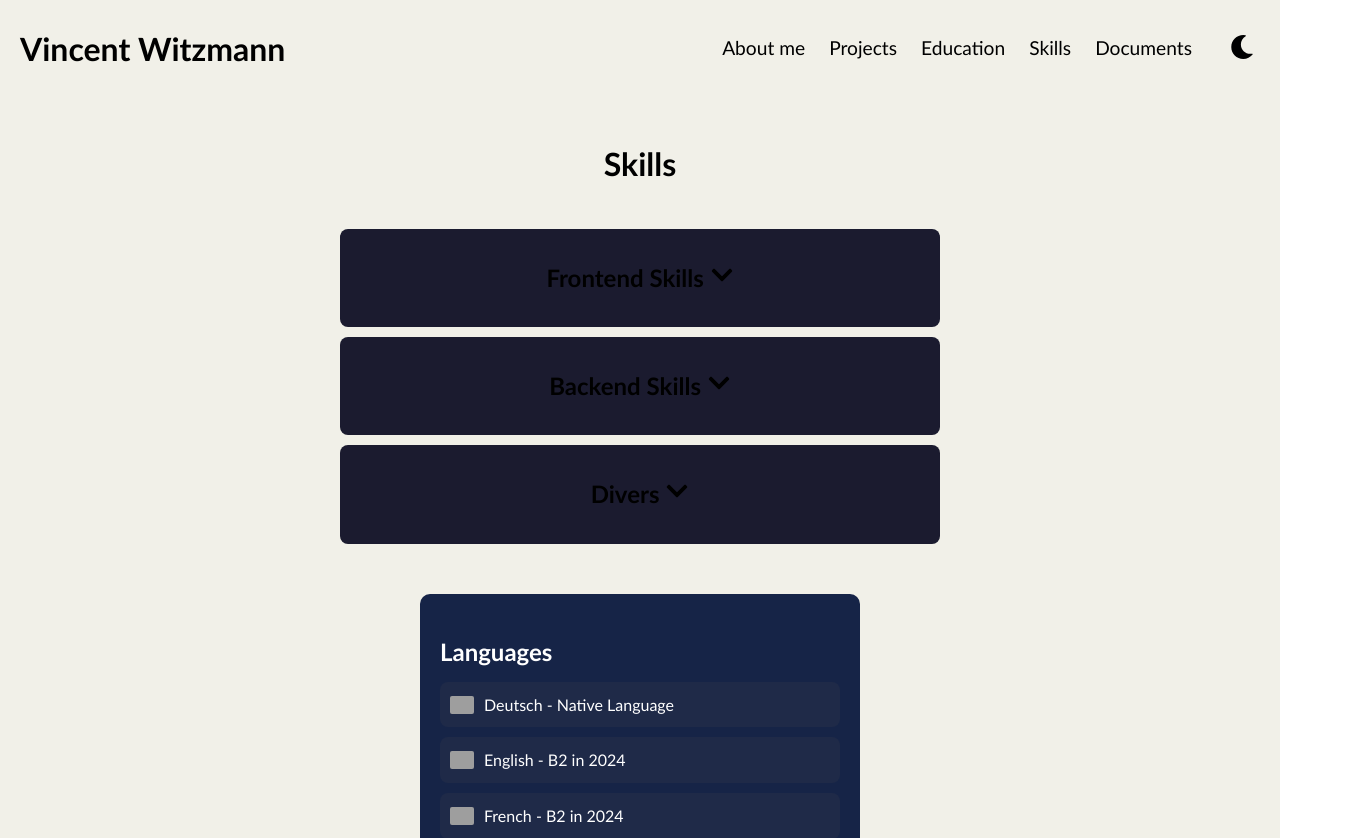
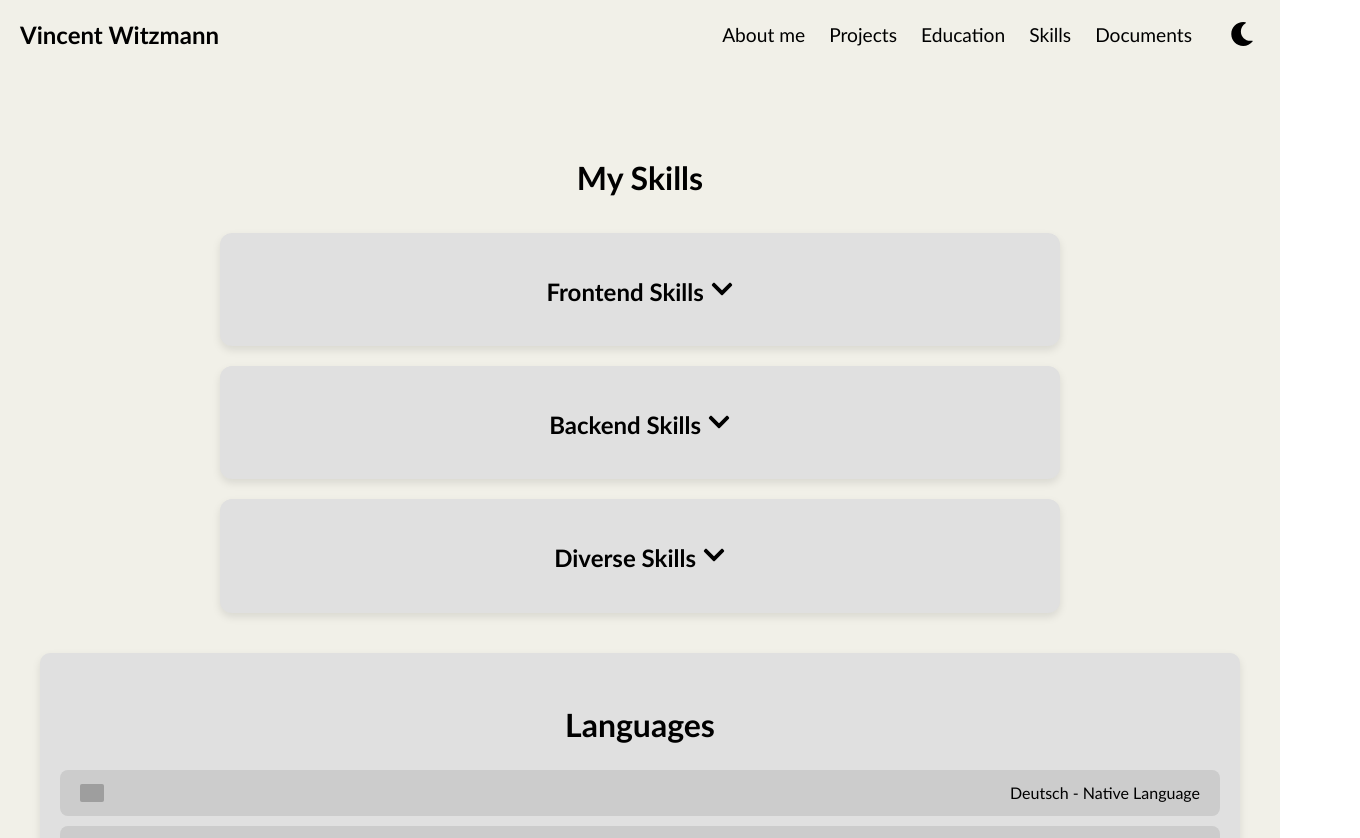
Before and after one commit to Vinc18/Webseite, a Next.js app: page /skills in a window 1280 px wide. Shown: the part 20-858 px from the top of the page, 1360 px wide, since content can reach past the window. Built offline with nearby package versions, Linux system fonts and the light colour scheme; grey boxes are pictures that could not be loaded.

Commit message:
skills page new

```diff
--- a/pages/skills.js
+++ b/pages/skills.js
@@ -1,15 +1,13 @@
 import React, { useState, useEffect } from 'react';
 import styles from '../styles/Skills.module.css';
 import {
-  FaCog, FaGithub, FaInstagram, FaLinkedin, FaHtml5, FaCss3Alt, FaJs, FaNodeJs,
-  FaPython, FaJava, FaGitAlt, FaDocker, FaChevronUp, FaChevronDown, FaEnvelope, FaSun, FaMoon, FaBars, FaTimes
+  FaGithub, FaLinkedin, FaHtml5, FaCss3Alt, FaJs, FaNodeJs,
+  FaPython, FaJava, FaGitAlt, FaDocker, FaChevronUp, FaChevronDown, FaSun, FaMoon
 } from 'react-icons/fa';
 import {
   SiNextdotjs, SiMongodb, SiMicrosoftsqlserver, SiDotnet, SiVisualstudiocode,
   SiTailwindcss, SiFigma, SiAzuredevops
 } from 'react-icons/si';
-import { GiBookCover } from 'react-icons/gi';
-import globalStyles from '../styles/App.module.css';
 
 const languages = [
   { name: 'Deutsch - Native Language', imgSrc: '/images/de.svg' },
@@ -19,7 +17,6 @@ const languages = [
 
 const Skills = () => {
   const [isDarkMode, setIsDarkMode] = useState(false);
-  const [isMenuOpen, setIsMenuOpen] = useState(false);
   const [activeSkill, setActiveSkill] = useState(null);
 
   useEffect(() => {
@@ -37,100 +34,46 @@ const Skills = () => {
     });
   };
 
-  const toggleMenu = () => {
-    setIsMenuOpen(!isMenuOpen);
-  };
-
   const toggleSkill = (skill) => {
     setActiveSkill(activeSkill === skill ? null : skill);
   };
 
   return (
-    <div className={isDarkMode ? globalStyles.darkMode : globalStyles.lightMode}>
-      <header className={globalStyles.header}>
-        <nav className={globalStyles.nav}>
-          <div className={globalStyles.navLeft}>
-            <h1 className={globalStyles.brandName}>Vincent Witzmann</h1>
+    <div className={isDarkMode ? styles.darkMode : styles.lightMode}>
+      <header className={styles.header}>
+        <nav className={styles.nav}>
+          <div className={styles.navLeft}>
+            <h1 className={styles.brandName}>Vincent Witzmann</h1>
           </div>
-          <div className={globalStyles.navRight}>
-            <ul className={`${globalStyles.navList} ${isMenuOpen ? globalStyles.showNav : ''}`}>
+          <div className={styles.navRight}>
+            <ul className={styles.navList}>
               <li><a href="/">About me</a></li>
               <li><a href="/projects">Projects</a></li>
               <li><a href="/education">Education</a></li>
               <li><a href="/skills">Skills</a></li>
               <li><a href="/login">Documents</a></li>
             </ul>
-            <button onClick={toggleMode} className={globalStyles.modeToggle}>
+            <button onClick={toggleMode} className={styles.modeToggle}>
               {isDarkMode ? <FaSun size={24} /> : <FaMoon size={24} />}
             </button>
-            <div className={globalStyles.burger} onClick={toggleMenu}>
-              {isMenuOpen ? <FaTimes size={24} /> : <FaBars size={24} />}
-            </div>
           </div>
         </nav>
-        <div className={`${globalStyles.navListMobile} ${isMenuOpen ? globalStyles.open : ''}`}>
-          <FaTimes className={globalStyles.closeIcon} onClick={toggleMenu} />
-          <a href="/" onClick={toggleMenu}>About me</a>
-          <a href="/projects" onClick={toggleMenu}>Projects</a>
-          <a href="/education" onClick={toggleMenu}>Education</a>
-          <a href="/skills" onClick={toggleMenu}>Skills</a>
-          <a href="/login" onClick={toggleMenu}>Documents</a>
-        </div>
       </header>
+
       <main className={styles.main}>
-        <h1 className={styles.skillsTitle}>Skills</h1>
-        <div className={styles.skillsContainer}>
+        <h1 className={styles.skillsTitle}>My Skills</h1>
+        <div className={styles.skillsGrid}>
           <div className={styles.skillCategory}>
             <h2 onClick={() => toggleSkill('frontend')}>
               Frontend Skills {activeSkill === 'frontend' ? <FaChevronUp /> : <FaChevronDown />}
             </h2>
             {activeSkill === 'frontend' && (
-              <div className={styles.skillRow}>
-                <div className={styles.skillBox}>
-                  <h3>HTML</h3>
-                  <div className={styles.skillsImage}>
-                    <FaHtml5 size={60} color="#e34c26" />
-                  </div>
-                  <div className={styles.progressBar}>
-                    <div className={styles.progress} style={{ width: '95%' }}></div>
-                  </div>
-                </div>
-                <div className={styles.skillBox}>
-                  <h3>CSS</h3>
-                  <div className={styles.skillsImage}>
-                    <FaCss3Alt size={60} color="#1572B6" />
-                  </div>
-                  <div className={styles.progressBar}>
-                    <div className={styles.progress} style={{ width: '95%' }}></div>
-                  </div>
-                </div>
-                <div className={styles.skillBox}>
-                  <h3>JavaScript</h3>
-                  <div className={styles.skillsImage}>
-                    <FaJs size={60} color="#F7DF1E" />
-                  </div>
-                  <div className={styles.progressBar}>
-                    <div className={styles.progress} style={{ width: '85%' }}></div>
-                  </div>
-                </div>
-                <div className={styles.skillBox}>
-                  <h3>Next.js</h3>
-                  <div className={styles.skillsImage}>
-                    <SiNextdotjs size={60} color="#000000" />
-                  </div>
-                  <div className={styles.progressBar}>
-                    <div className={styles.progress} style={{ width: '85%' }}></div>
-                  </div>
-                </div>
-                <div className={styles.skillBox}>
-                  <h3>Tailwind CSS</h3>
-                  <div className={styles.skillsImage}>
-                    <SiTailwindcss size={60} color="#38B2AC" />
-                  </div>
-                  <div className={styles.progressBar}>
-                    <div className={styles.progress} style={{ width: '55%' }}></div>
-                  </div>
-                </div>
+              <div className={styles.skillList}>
+                <SkillBox title="HTML" icon={<FaHtml5 size={40} color="#e34c26" />} progress={95} />
+                <SkillBox title="CSS" icon={<FaCss3Alt size={40} color="#1572B6" />} progress={95} />
+                <SkillBox title="JavaScript" icon={<FaJs size={40} color="#F7DF1E" />} progress={85} />
+                <SkillBox title="Next.js" icon={<SiNextdotjs size={40} color="#000000" />} progress={85} />
+                <SkillBox title="Tailwind CSS" icon={<SiTailwindcss size={40} color="#38B2AC" />} progress={55} />
               </div>
             )}
           </div>
@@ -140,125 +83,29 @@ const Skills = () => {
               Backend Skills {activeSkill === 'backend' ? <FaChevronUp /> : <FaChevronDown />}
             </h2>
             {activeSkill === 'backend' && (
-              <div className={styles.skillRow}>
-                <div className={styles.skillBox}>
-                  <h3>Node.js</h3>
-                  <div className={styles.skillsImage}>
-                    <FaNodeJs size={60} color="#339933" />
-                  </div>
-                  <div className={styles.progressBar}>
-                    <div className={styles.progress} style={{ width: '85%' }}></div>
-                  </div>
-                </div>
-                <div className={styles.skillBox}>
-                  <h3>Python</h3>
-                  <div className={styles.skillsImage}>
-                    <FaPython size={60} color="#3776AB" />
-                  </div>
-                  <div className={styles.progressBar}>
-                    <div className={styles.progress} style={{ width: '80%' }}></div>
-                  </div>
-                </div>
-                <div className={styles.skillBox}>
-                  <h3>Java</h3>
-                  <div className={styles.skillsImage}>
-                    <FaJava size={60} color="#007396" />
-                  </div>
-                  <div className={styles.progressBar}>
-                    <div className={styles.progress} style={{ width: '75%' }}></div>
-                  </div>
-                </div>
-                <div className={styles.skillBox}>
-                  <h3>MongoDB</h3>
-                  <div className={styles.skillsImage}>
-                    <SiMongodb size={60} color="#47A248" />
-                  </div>
-                  <div className={styles.progressBar}>
-                    <div className={styles.progress} style={{ width: '75%' }}></div>
-                  </div>
-                </div>
-                <div className={styles.skillBox}>
-                  <h3>SQL</h3>
-                  <div className={styles.skillsImage}>
-                    <SiMicrosoftsqlserver size={60} color="#CC2927" />
-                  </div>
-                  <div className={styles.progressBar}>
-                    <div className={styles.progress} style={{ width: '90%' }}></div>
-                  </div>
-                </div>
-                <div className={styles.skillBox}>
-                  <h3>.NET MAUI</h3>
-                  <div className={styles.skillsImage}>
-                    <SiDotnet size={60} color="#512BD4" />
-                  </div>
-                  <div className={styles.progressBar}>
-                    <div className={styles.progress} style={{ width: '85%' }}></div>
-                  </div>
-                </div>
+              <div className={styles.skillList}>
+                <SkillBox title="Node.js" icon={<FaNodeJs size={40} color="#339933" />} progress={85} />
+                <SkillBox title="Python" icon={<FaPython size={40} color="#3776AB" />} progress={80} />
+                <SkillBox title="Java" icon={<FaJava size={40} color="#007396" />} progress={75} />
+                <SkillBox title="MongoDB" icon={<SiMongodb size={40} color="#47A248" />} progress={75} />
+                <SkillBox title="SQL" icon={<SiMicrosoftsqlserver size={40} color="#CC2927" />} progress={90} />
+                <SkillBox title=".NET MAUI" icon={<SiDotnet size={40} color="#512BD4" />} progress={85} />
               </div>
             )}
           </div>
 
           <div className={styles.skillCategory}>
             <h2 onClick={() => toggleSkill('divers')}>
-              Divers {activeSkill === 'divers' ? <FaChevronUp /> : <FaChevronDown />}
+              Diverse Skills {activeSkill === 'divers' ? <FaChevronUp /> : <FaChevronDown />}
             </h2>
             {activeSkill === 'divers' && (
-              <div className={styles.skillRow}>
-                <div className={styles.skillBox}>
-                  <h3>VS Code</h3>
-                  <div className={styles.skillsImage}>
-                    <SiVisualstudiocode size={60} color="#007ACC" />
-                  </div>
-                  <div className={styles.progressBar}>
-                    <div className={styles.progress} style={{ width: '100%' }}></div>
-                  </div>
-                </div>
-                <div className={styles.skillBox}>
-                  <h3>Git</h3>
-                  <div className={styles.skillsImage}>
-                    <FaGitAlt size={60} color="#F05032" />
-                  </div>
-                  <div className={styles.progressBar}>
-                    <div className={styles.progress} style={{ width: '90%' }}></div>
-                  </div>
-                </div>
-                <div className={styles.skillBox}>
-                  <h3>Figma</h3>
-                  <div className={styles.skillsImage}>
-                    <SiFigma size={60} color="#F24E1E" />
-                  </div>
-                  <div className={styles.progressBar}>
-                    <div className={styles.progress} style={{ width: '80%' }}></div>
-                  </div>
-                </div>
-                <div className={styles.skillBox}>
-                  <h3>Azure DevOps</h3>
-                  <div className={styles.skillsImage}>
-                    <SiAzuredevops size={60} color="#0078D7" />
-                  </div>
-                  <div className={styles.progressBar}>
-                    <div className={styles.progress} style={{ width: '75%' }}></div>
-                  </div>
-                </div>
-                <div className={styles.skillBox}>
-                  <h3>Docker</h3>
-                  <div className={styles.skillsImage}>
-                    <FaDocker size={60} color="#2496ED" />
-                  </div>
-                  <div className={styles.progressBar}>
-                    <div className={styles.progress} style={{ width: '95%' }}></div>
-                  </div>
-                </div>
-                <div className={styles.skillBox}>
-                  <h3>Abacus</h3>
-                  <div className={styles.skillsImage}>
-                    <GiBookCover size={60} color="#FFD700" />
-                  </div>
-                  <div className={styles.progressBar}>
-                    <div className={styles.progress} style={{ width: '85%' }}></div>
-                  </div>
-                </div>
+              <div className={styles.skillList}>
+                <SkillBox title="VS Code" icon={<SiVisualstudiocode size={40} color="#007ACC" />} progress={100} />
+                <SkillBox title="Git" icon={<FaGitAlt size={40} color="#F05032" />} progress={90} />
+                <SkillBox title="Figma" icon={<SiFigma size={40} color="#F24E1E" />} progress={80} />
+                <SkillBox title="Azure DevOps" icon={<SiAzuredevops size={40} color="#0078D7" />} progress={75} />
+                <SkillBox title="Docker" icon={<FaDocker size={40} color="#2496ED" />} progress={95} />
+                <SkillBox title="Abacus" icon={<SiMongodb size={40} color="#FFD700" />} progress={85} />
               </div>
             )}
           </div>
@@ -274,23 +121,18 @@ const Skills = () => {
           ))}
         </div>
       </main>
-      <footer className={styles.footer}>
-        <hr className={styles.footerLine} />
-        <div className={styles.footerContent}>
-          <div className={styles.footerLeft}>
-            <a href="/impressum">Impressum</a>
-          </div>
-          <div className={styles.footerCenter}>
-            <p>&copy; 2024 Vincent Witzmann</p>
-          </div>
-          <div className={styles.footerRight}>
-            <a href="mailto:vincent.witzmann@icloud.com"><FaEnvelope size={24} /></a>
-            <a href="https://github.com/Vinc18" target="_blank" rel="noopener noreferrer"><FaGithub size={24} /></a>
-            <a href="https://www.linkedin.com/in/vincent-witzmann-353990322/" target="_blank" rel="noopener noreferrer"><FaLinkedin size={24} /></a>
+    </div>
+  );
+};
 
-          </div>
-        </div>
-      </footer>
+const SkillBox = ({ title, icon, progress }) => {
+  return (
+    <div className={styles.skillBox}>
+      <div className={styles.skillIcon}>{icon}</div>
+      <h3 className={styles.skillTitle}>{title}</h3>
+      <div className={styles.progressBar}>
+        <div className={styles.progress} style={{ width: `${progress}%` }}></div>
+      </div>
     </div>
   );
 };
--- a/styles/Skills.module.css
+++ b/styles/Skills.module.css
@@ -1,4 +1,4 @@
-/* Global styles for dark and light modes */
+/* Global Styles for Dark and Light Modes */
 .lightMode {
   background-color: #F1F0E8;
   color: #000;
@@ -18,7 +18,7 @@
   padding: 1rem 0;
   text-align: center;
   position: relative;
-  background-color: #162447;
+  background-color: inherit;
 }
 
 .nav {
@@ -32,8 +32,8 @@
 }
 
 .brandName {
-  font-size: 2rem;
-  color: #fff;
+  font-size: 1.5rem; /* Kleinerer Titel */
+  color: inherit;
   font-weight: bold;
 }
 
@@ -45,19 +45,39 @@
 }
 
 .navList {
+  list-style: none;
   display: flex;
-  list-style: none;
   gap: 1.5rem;
+  margin: 0;
+  padding: 0;
+}
+
+.navList li {
+  position: relative;
 }
 
 .navList li a {
   text-decoration: none;
-  color: #fff;
+  color: inherit;
   font-size: 1.2rem;
+  padding: 5px 0;
+  display: block;
 }
 
-.navList li a:hover {
-  color: #ADC4CE;
+.navList li a::after {
+  content: "";
+  display: block;
+  width: 0;
+  height: 2px;
+  background: #ADC4CE; /* Farbe der Unterstreichung */
+  transition: width 0.3s;
+  position: absolute;
+  bottom: 0;
+  left: 0;
+}
+
+.navList li a:hover::after {
+  width: 100%;
 }
 
 .modeToggle {
@@ -68,172 +88,143 @@
   margin-left: 1rem;
 }
 
-.skillsContainer {
-  padding: 20px;
-  max-width: 600px;
+/* Main Content */
+.main {
+  padding: 40px 20px;
+  max-width: 1200px;
   margin: 0 auto;
+  text-align: center;
 }
 
 .skillsTitle {
-  text-align: center;
-  margin-bottom: 20px;
-  font-size: 2rem;
-  color: #000; /* Schwarz im Light-Mode */
+  font-size: 2rem; /* Kleinerer Titel */
+  margin-bottom: 30px;
+  color: inherit;
 }
 
-.darkMode .skillsTitle {
-  color: #ffffff; /* Weiß im Dark-Mode */
+.skillsGrid {
+  display: flex;
+  flex-direction: column;
+  gap: 20px;
+  align-items: center;
 }
 
+/* Skill Category */
 .skillCategory {
   background-color: #1b1b2f;
-  border-radius: 8px;
-  padding: 10px 20px;
-  margin-bottom: 10px;
+  border-radius: 12px;
+  padding: 20px;
   cursor: pointer;
   transition: background-color 0.3s;
+  width: 100%;
+  max-width: 800px;
+  box-shadow: 0 4px 8px rgba(0, 0, 0, 0.1);
 }
 
 .lightMode .skillCategory {
-  background-color: #e0e0e0; /* Leicht grauer Hintergrund im Light-Mode */
+  background-color: #e0e0e0; /* Light grey in light mode */
 }
 
-.categoryHeader {
-  display: flex;
-  justify-content: space-between;
-  align-items: center;
+.skillCategory h2 {
+  font-size: 1.5rem;
+  color: inherit;
+  margin-bottom: 15px;
 }
 
-.skillsList {
-  margin-top: 10px;
+.skillCategory h2:hover {
+  color: #ADC4CE; /* Lighter on hover */
 }
 
-.skillBar {
+.skillList {
   display: flex;
-  justify-content: space-between;
-  align-items: center;
-  padding: 10px 0;
+  flex-direction: column;
+  gap: 20px;
 }
 
-.skillInfo {
-  display: flex;
-  align-items: center;
-  gap: 10px;
+/* Skill Box */
+.skillBox {
+  background-color: #2a2a4a;
+  border-radius: 8px;
+  padding: 20px;
+  text-align: center;
+  transition: background-color 0.3s, transform 0.3s;
+  box-shadow: 0 2px 4px rgba(0, 0, 0, 0.1);
 }
 
-.skillLevel {
-  background-color: #3b3b58;
-  border-radius: 5px;
-  overflow: hidden;
-  width: 60%;
-  height: 10px;
-  margin-left: 10px;
+.lightMode .skillBox {
+  background-color: #cccccc; /* Light grey in light mode */
 }
 
-.skillLevelBar {
-  height: 100%;
+.skillBox:hover {
+  background-color: #383858;
+  transform: translateY(-5px);
 }
 
-.lightMode .skillLevelBar {
-  background-color: #ccc; /* Light gray color for light mode */
+.lightMode .skillBox:hover{
+
+  background-color: #b1b1b1;
 }
 
-.darkMode .skillLevelBar {
-  background-color: #007bff; /* Original blue color for dark mode */
+.skillTitle {
+  font-size: 1.2rem;
+  margin-top: 10px;
+  color: inherit;
 }
 
-.skillBox {
-  display: flex;
-  flex-direction: column;
-  align-items: center;
-  text-align: center;
-  margin-bottom: 20px;
+.skillIcon {
+  margin-bottom: 15px;
 }
 
 .progressBar {
-  width: 80%;
+  width: 100%;
   height: 10px;
   background-color: #e0e0e0;
   border-radius: 5px;
   overflow: hidden;
-  margin-top: 10px;
+  margin-top: 15px;
+}
+
+.lightMode .progressBar {
+  background-color: #cccccc; /* Slightly lighter grey in light mode */
 }
 
 .progress {
   height: 100%;
   border-radius: 5px;
-  background: linear-gradient(to right, #ff7e5f, #0a65c7); /* Farbverlauf */
+  background: linear-gradient(to right, #ff7e5f, #0a65c7); /* Gradient */
 }
 
-.subtitle {
-  color: #000; /* Schwarz im Light-Mode */
+/* Languages Section */
+.languagesContainer {
+  margin-top: 40px;
+  padding: 20px;
+  border-radius: 10px;
+  background-color: #1b1b2f;
+  box-shadow: 0 4px 8px rgba(0, 0, 0, 0.1);
 }
 
-.darkMode .subtitle {
-  color: #ffffff; /* Weiß im Dark-Mode */
-}
-
-.content {
-  text-align: center;
-  max-width: 800px;
-}
-
-.content h2 {
-  font-size: 2.5rem;
-  margin-bottom: 20px;
-  color: #000; /* Schwarz im Light-Mode */
-}
-
-.darkMode .content h2 {
-  color: #ffffff; /* Weiß im Dark-Mode */
-}
-
-.content p {
-  font-size: 1.25rem;
-  margin-bottom: 20px;
-  line-height: 1.6;
-}
-
-.content p, .content h2 {
-  color: inherit; /* Dynamische Textfarbe je nach Modus */
-}
-
-.darkMode .content p, .darkMode .content h2 {
-  color: #ffffff; /* Weiß im Dark-Mode */
-}
-
-.categoryHeader:hover {
-  background-color: #2a2a4a;
-}
-
-.languagesContainer {
-  background-color: #162447;
-  padding: 20px;
-  border-radius: 10px;
-  max-width: 400px;
-  margin: 20px auto;
+.lightMode .languagesContainer {
+  background-color: #e0e0e0; /* Light grey in light mode */
 }
 
 .languagesTitle {
-  color: #ffffff;
-  font-size: 1.5rem;
-  margin-bottom: 10px;
-  text-align: left;
-}
-
-.lightMode .languagesTitle {
-  color: #000; /* Schwarz im Light-Mode */
+  font-size: 2rem; /* Kleinerer Titel */
+  margin-bottom: 20px;
+  color: inherit;
 }
 
 .languageBox {
   display: flex;
   align-items: center;
-  background-color: #1f2a48;
-  padding: 10px;
+  justify-content: space-between;
+  padding: 10px 20px;
   border-radius: 8px;
+  background-color: #2a2a4a;
   margin-bottom: 10px;
-  color: #ffffff;
-  font-size: 1rem;
+}
+
+.lightMode .languageBox {
+  background-color: #cccccc; /* Slightly darker grey in light mode */
 }
 
 .flagIcon {
@@ -246,6 +237,7 @@
 
 .languageName {
   font-size: 1rem;
+  color: inherit;
 }
 
 /* Footer */
```
Also changed, not shown: styles/Education.module.css (+8 -5 lines).
